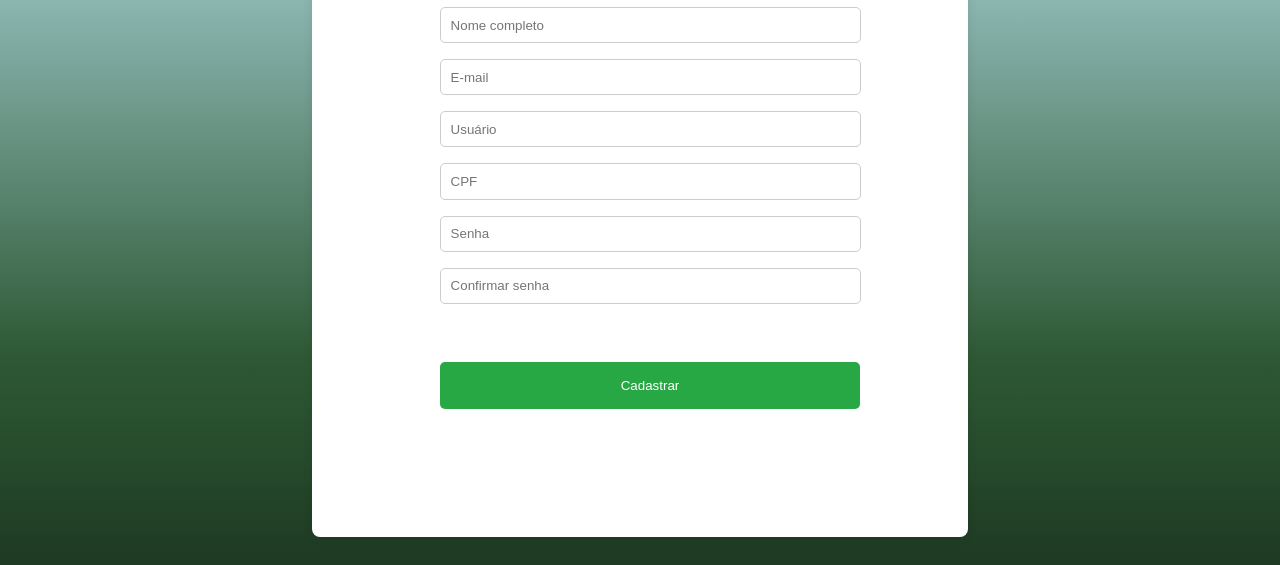
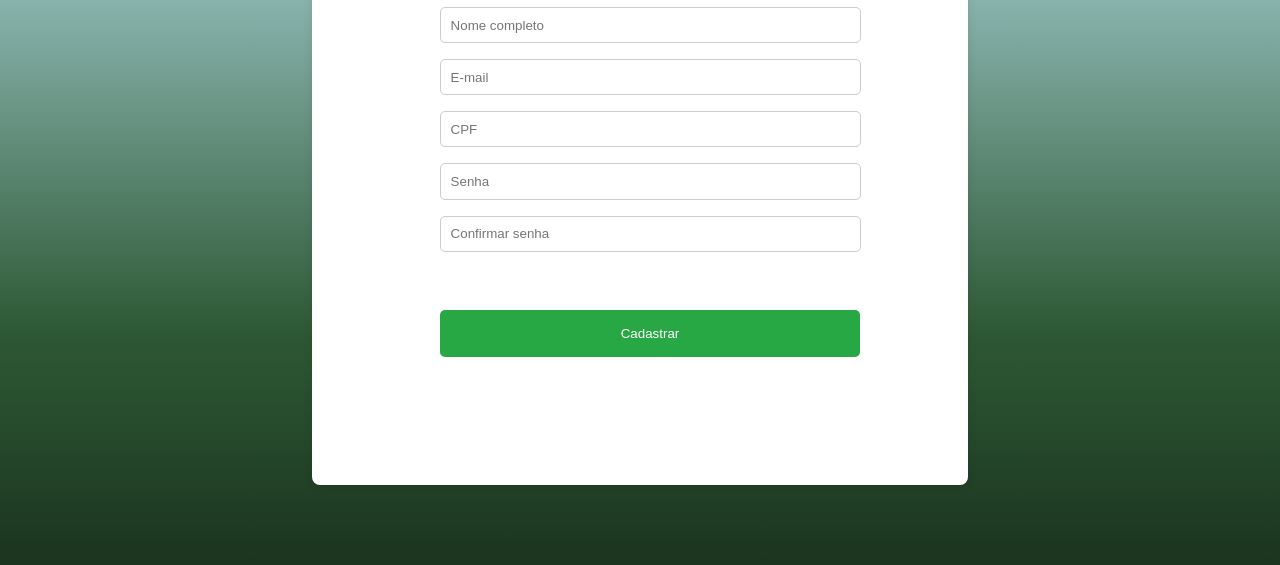
Before and after one commit to LBFBrites/APS, a plain HTML site: page cadastro/signUp.html in a window 1280 px wide. Shown: the part 235-800 px from the top of the page. Drawn offline with Linux system fonts and the light colour scheme.

Commit message:
user placeholder removed

```diff
--- a/cadastro/signUp.html
+++ b/cadastro/signUp.html
@@ -13,7 +13,6 @@
     <form>
       <input type="text" placeholder="Nome completo" required />
       <input type="email" placeholder="E-mail" required />
-      <input type="text" placeholder="Usuário" required />
       <input type="text" placeholder="CPF" required />
       <input type="password" placeholder="Senha" required />
       <input type="password" placeholder="Confirmar senha" required />
```
